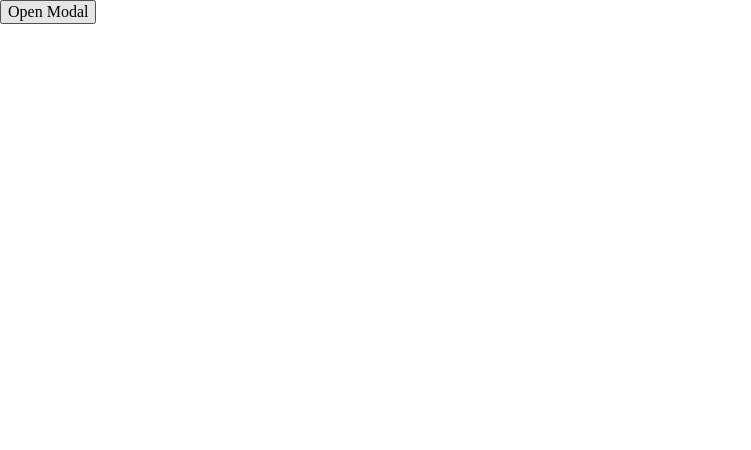
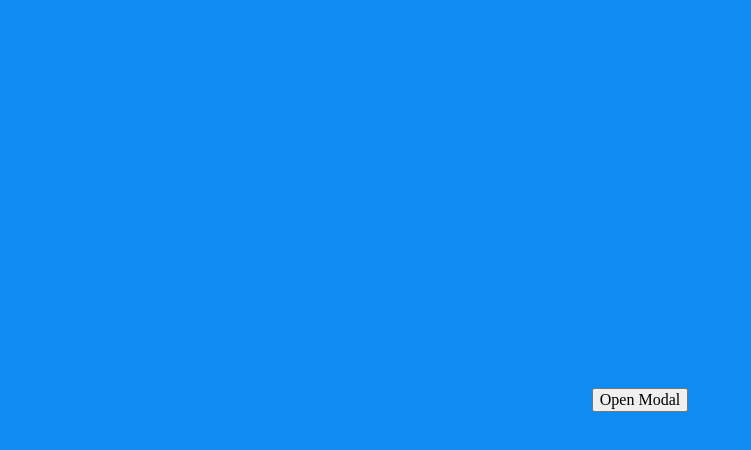
Before and after one commit to NDNey/Modal, a plain HTML site: page index.html in a window 1280 px wide. Shown: the whole page, without its empty margins (0-751 px from the left). Drawn offline with Linux system fonts and the light colour scheme.

```diff
--- a/css/style.css
+++ b/css/style.css
@@ -1,5 +1,12 @@
 *, *::after, *::before {
   box-sizing: border-box;
+}
+body{
+  display: flex;
+  align-items: center;
+ justify-content: center;
+  height: 100vh;
+  background-color:rgb(15,139,241);
 }
 
 .modal {
```
Also changed, not shown: image/modal.gif (added), 1 other file.
